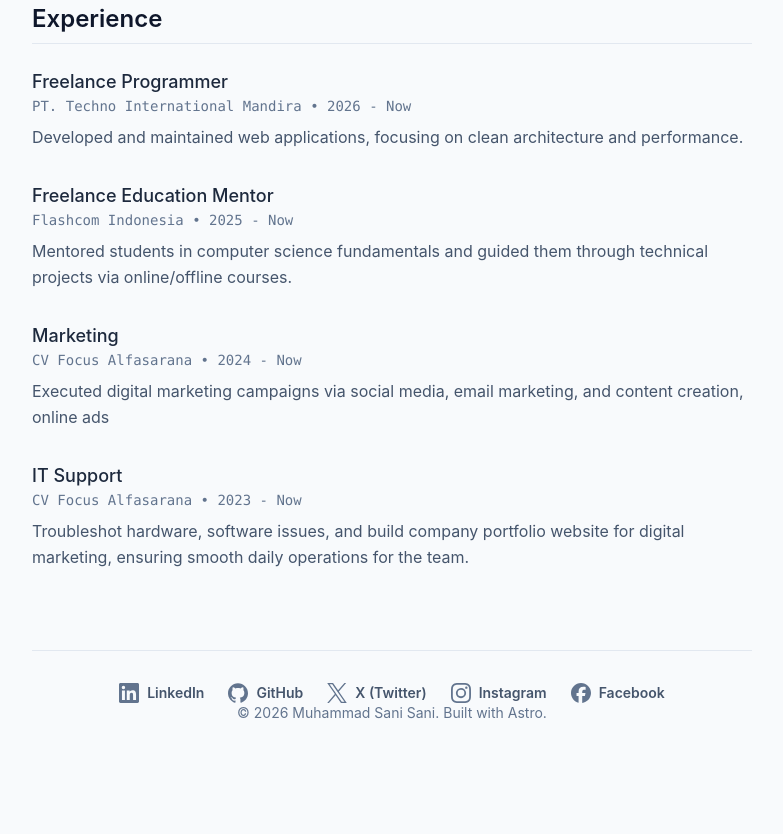
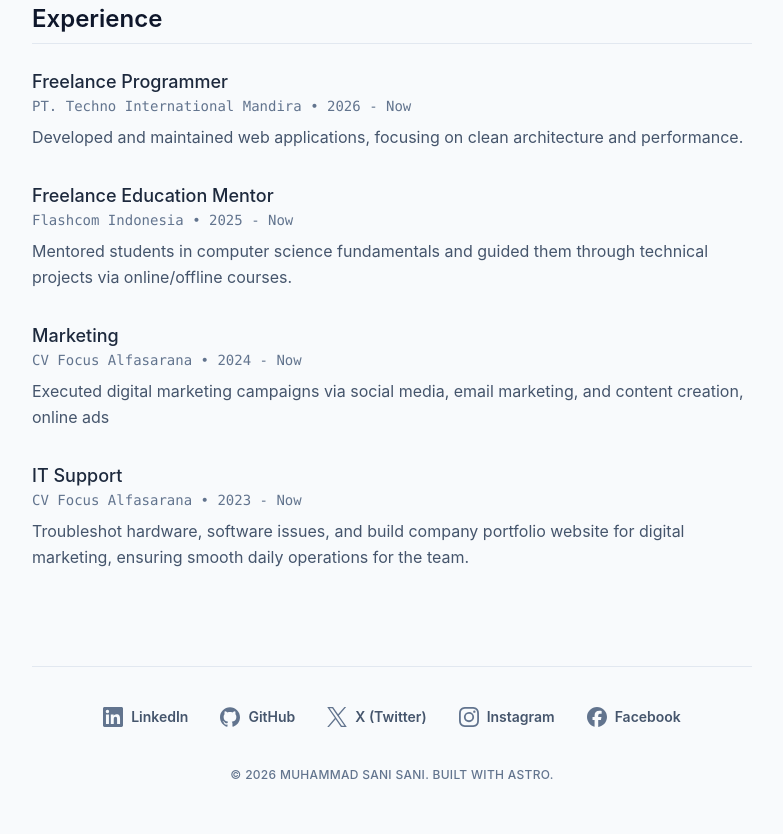
Before and after one commit to MuhammadKurniaSani-me/portfolio, an Astro site: page / in a window 1280 px wide. Shown: the part 351-1185 px from the top of the page, without its empty margins (248-1031 px from the left). Before the commit the page ends 1122 px from the top, so only its background shows below. Built offline with nearby package versions, Linux system fonts and the light colour scheme; Astro itself is replaced by a stand-in of ours.

Commit message:
fix: footer sizing

```diff
--- a/src/layouts/BaseLayout.astro
+++ b/src/layouts/BaseLayout.astro
@@ -61,10 +61,10 @@ const {
         </main>
 
         <footer
-            class="mt-20 pt-8 border-t border-slate-200 text-sm text-slate-500 text-center"
+            class="mt-24 pb-12 border-t border-slate-200 text-sm text-slate-500 text-center"
         >
             <ul
-                class="flex flex-wrap justify-center gap-6 text-sm font-semibold text-slate-500"
+                class="flex flex-wrap justify-center gap-x-8 gap-y-4 text-sm font-semibold text-slate-500 my-10"
             >
                 {
                     profileData.socials.map((social) => {
@@ -92,7 +92,7 @@ const {
                 }
             </ul>
 
-            <div class="text-sm text-slate-500">
+            <div class="text-xs tracking-wide text-slate-500 uppercase font-medium">
                 &copy; {new Date().getFullYear()} Muhammad {
                     profileData.hero.name
                 } Sani. Built with Astro.
```
